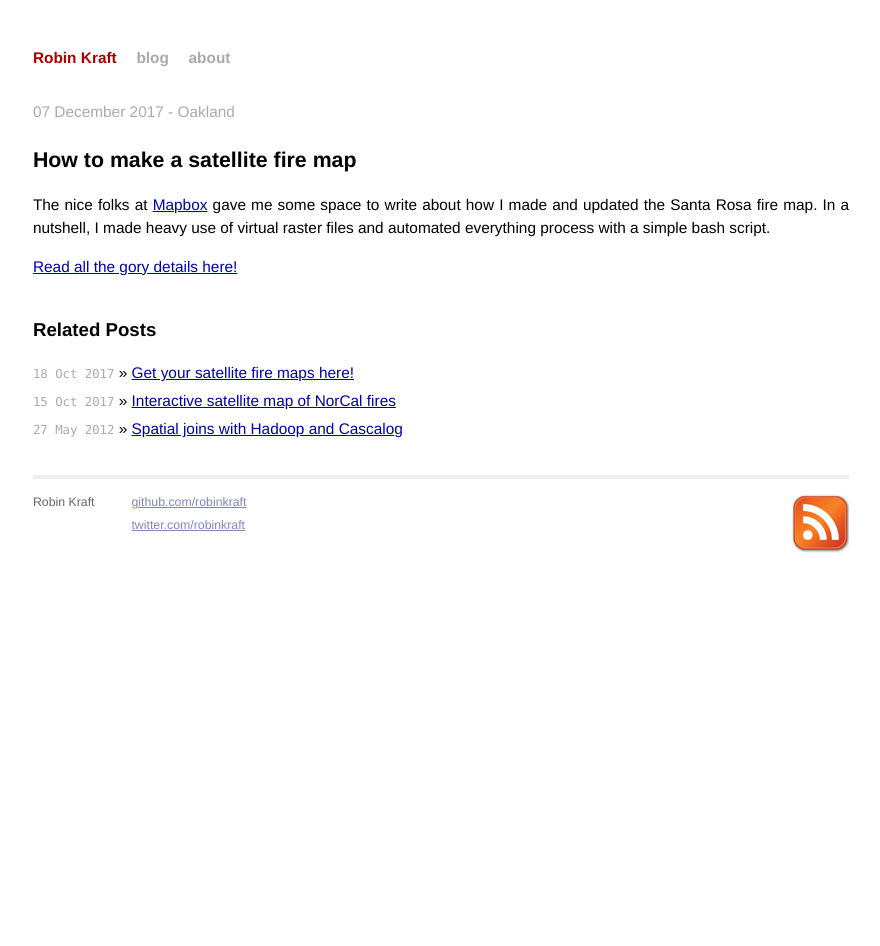
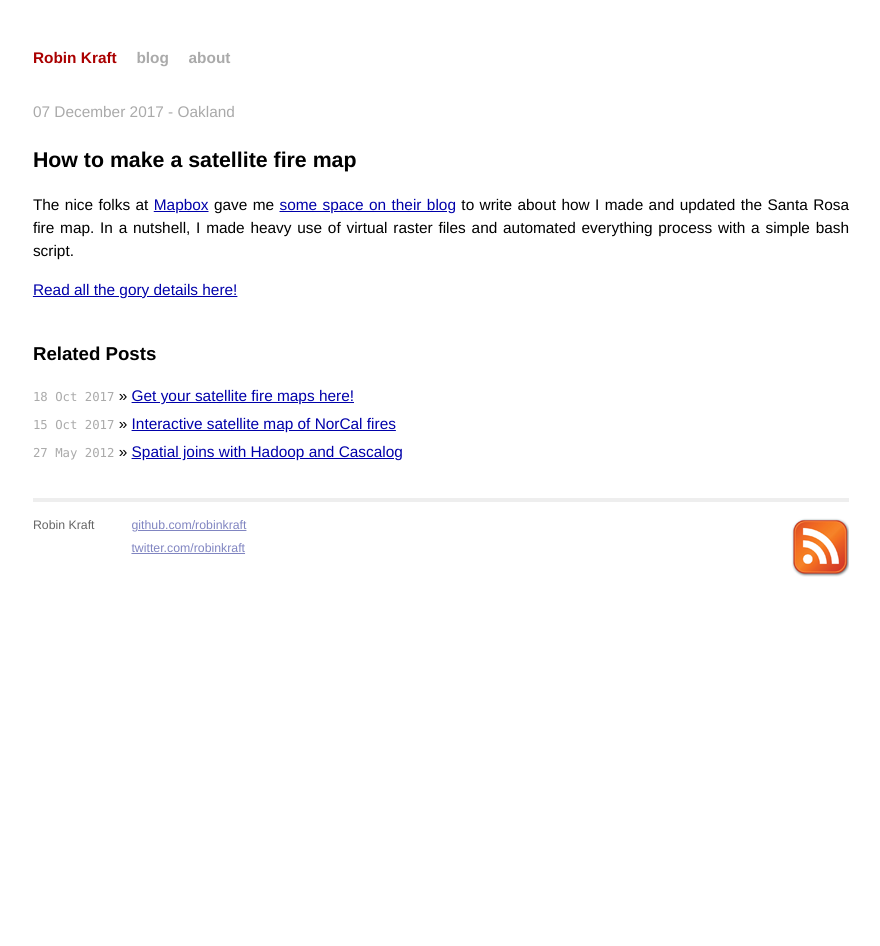
Before and after one commit to robinkraft/robinkraft.github.com, a Jekyll site: the page built from _posts/2017-12-07-how-i-built-it-fire-map.md, in a window 1280 px wide. Shown: the whole page, without its empty margins (199-1079 px from the left). Built offline with Jekyll 4.4.1, drawn with Linux system fonts in a browser that asks for light colours.

Commit message:
more link

```diff
--- a/_posts/2017-12-07-how-i-built-it-fire-map.md
+++ b/_posts/2017-12-07-how-i-built-it-fire-map.md
@@ -7,6 +7,6 @@ title: How to make a satellite fire map
 How to make a satellite fire map
 ==============================
 
-The nice folks at [Mapbox](https://www.mapbox.com) gave me some space to write about how I made and updated the Santa Rosa fire map. In a nutshell, I made heavy use of virtual raster files and automated everything process with a simple bash script.
+The nice folks at [Mapbox](https://www.mapbox.com) gave me [some space on their blog](https://blog.mapbox.com/santa-rosa-fire-map-how-i-built-it-ef2483f5b92e) to write about how I made and updated the Santa Rosa fire map. In a nutshell, I made heavy use of virtual raster files and automated everything process with a simple bash script.
 
 [Read all the gory details here!](https://blog.mapbox.com/santa-rosa-fire-map-how-i-built-it-ef2483f5b92e)
```
